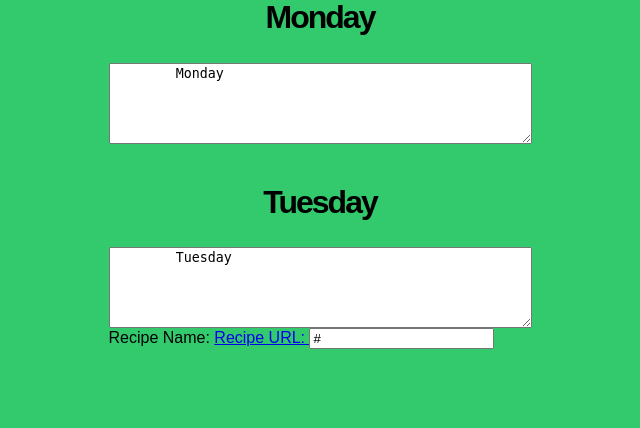
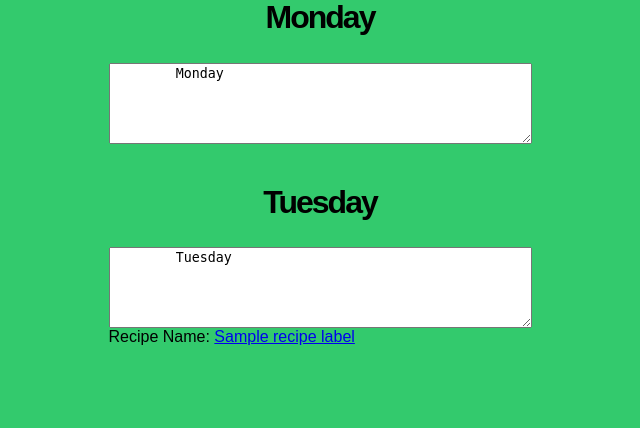
Before and after one commit to KhangN2234/Meal-Plan-Project, a Flask app: template meal_app/templates/calendar.html in a window 1280 px wide. Shown: the part 105-533 px from the top of the page, without its empty margins (320-960 px from the left). Run offline with Flask 2, Linux system fonts and the light colour scheme; the template is opened without the code that fills it: most values are stand-ins (such as "Sample title", 1, 10 or a date in 2020).

Commit message:
Links now takes user to recipe

```diff
--- a/meal_app/calendar/calendar_routes.py
+++ b/meal_app/calendar/calendar_routes.py
@@ -11,7 +11,7 @@ def calendar():
         return render_template('calendar.html')
     else:
         recipe_label = request.form.get('recipe_label')
-        recipe_url = request.form.get('url')
+        recipe_url = request.form.get('recipe_url')
 
     # You can now display the recipe name and URL on the calendar page
     return render_template('calendar.html', recipe_label=recipe_label, recipe_url=recipe_url)
--- a/meal_app/templates/calendar.html
+++ b/meal_app/templates/calendar.html
@@ -22,10 +22,7 @@
     </div>
     <form>
         <label for="recipe_name">Recipe Name:</label>
-        <a href='{{recipe_url}}'>
-
-        <label for="recipe_url">Recipe URL:</label>
-        <input type="text" id="recipe_url" name="recipe_url" value="{{ recipe_url }}" readonly><br><br>
+        <a href='{{ recipe_url }}'>{{recipe_label}}</a>
 
         <!-- Add more calendar-specific fields or buttons if needed -->
     </form>
--- a/meal_app/templates/search.html
+++ b/meal_app/templates/search.html
@@ -116,6 +116,8 @@
                         </form>
                         <br>
                         <form action="/calendar" method="POST">
+                            <input type="hidden" name="recipe_label" value="{{ recipe.label }}">
+                            <input type="hidden" name="recipe_url" value="{{ recipe.url }}">
                             <button type="submit">Add to Calendar</button>
                         </form>
                     </ul>
```
